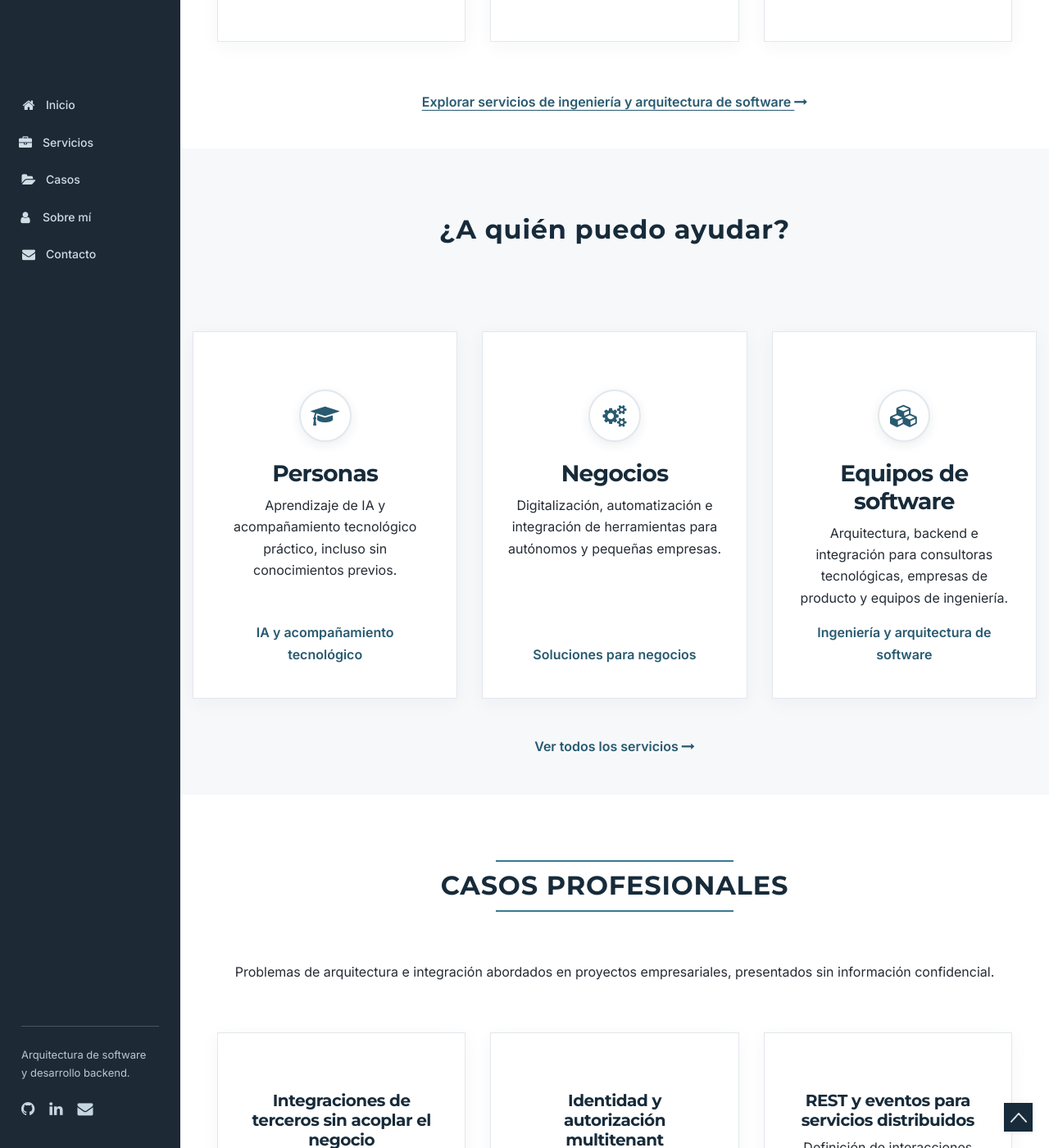
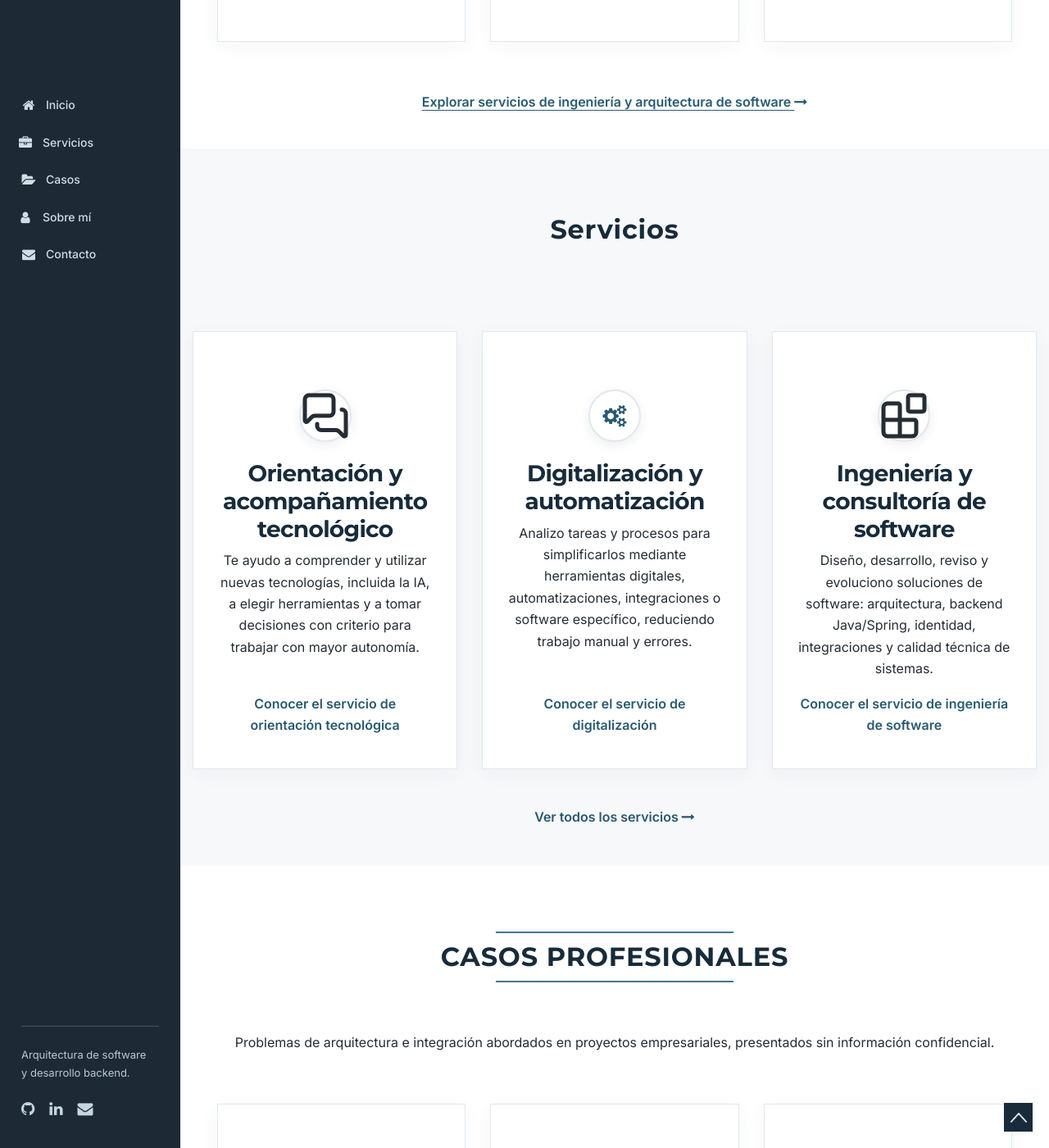
Before and after one commit to dabiz-me/dabiz.me, a Jekyll site: the page built from index.html, in a window 1280 px wide and 1400 px high, scrolled down 1266 px. Shown: the whole window at 82% size. Built offline with Jekyll 4.4.1, drawn with Linux system fonts in a browser that asks for light colours.

Commit message:
refactor(v3.1): clarify three independent landing services and align two requested icons

```diff
--- a/_includes/audience_section.html
+++ b/_includes/audience_section.html
@@ -1,29 +1,35 @@
+<!-- Three independent services, not a step-by-step process. -->
 <section class="full-page clearfix dabiz-audiences" id="services" aria-labelledby="audiences-title">
   <div class="container-fluid">
-    <div class="section-title text-center"><div class="border-center"></div><h2 id="audiences-title">¿A quién puedo ayudar?</h2><div class="border-center"></div></div>
+    <div class="section-title text-center">
+      <div class="border-center"></div>
+      <h2 id="audiences-title">Servicios</h2>
+      <div class="border-center"></div>
+    </div>
     <div class="row">
       <div class="col-lg-4 col-md-6 dabiz-audience-column">
         <article class="services-box text-center">
-          <div class="services-box-logo dabiz-audience-icon" aria-hidden="true"><i class="fa fa-graduation-cap"></i></div>
-          <h3>Personas</h3>
-          <p>Aprendizaje de IA y acompañamiento tecnológico práctico, incluso sin conocimientos previos.</p>
-          <a href="{{ '/ia-y-tecnologia/' | relative_url }}">IA y acompañamiento tecnológico</a>
+          <div class="services-box-logo dabiz-audience-icon" aria-hidden="true"><svg xmlns="http://www.w3.org/2000/svg" viewBox="0 0 24 24" fill="none" stroke="currentColor" stroke-width="2" stroke-linecap="round" stroke-linejoin="round" aria-hidden="true"><path d="M16 10a2 2 0 0 1-2 2H6.828a2 2 0 0 0-1.414.586l-2.202 2.202A.71.71 0 0 1 2 14.286V4a2 2 0 0 1 2-2h10a2 2 0 0 1 2 2z"/><path d="M20 9a2 2 0 0 1 2 2v10.286a.71.71 0 0 1-1.212.502l-2.202-2.202A2 2 0 0 0 17.172 19H10a2 2 0 0 1-2-2v-1"/></svg></div>
+          <h3>Orientación y acompañamiento tecnológico</h3>
+          <p>Te ayudo a comprender y utilizar nuevas tecnologías, incluida la IA, a elegir herramientas y a tomar decisiones con criterio para trabajar con mayor autonomía.</p>
+          <a href="{{ '/ia-y-tecnologia/' | relative_url }}">Conocer el servicio de orientación tecnológica</a>
         </article>
       </div>
       <div class="col-lg-4 col-md-6 dabiz-audience-column">
         <article class="services-box text-center">
+          <!-- Icon pending: V2.1 integration resource has three squares, not the requested three circles. -->
           <div class="services-box-logo dabiz-audience-icon" aria-hidden="true"><i class="fa fa-cogs"></i></div>
-          <h3>Negocios</h3>
-          <p>Digitalización, automatización e integración de herramientas para autónomos y pequeñas empresas.</p>
-          <a href="{{ '/soluciones-negocios/' | relative_url }}">Soluciones para negocios</a>
+          <h3>Digitalización y automatización</h3>
+          <p>Analizo tareas y procesos para simplificarlos mediante herramientas digitales, automatizaciones, integraciones o software específico, reduciendo trabajo manual y errores.</p>
+          <a href="{{ '/soluciones-negocios/' | relative_url }}">Conocer el servicio de digitalización</a>
         </article>
       </div>
       <div class="col-lg-4 col-md-6 dabiz-audience-column">
         <article class="services-box text-center">
-          <div class="services-box-logo dabiz-audience-icon" aria-hidden="true"><i class="fa fa-cubes"></i></div>
-          <h3>Equipos de software</h3>
-          <p>Arquitectura, backend e integración para consultoras tecnológicas, empresas de producto y equipos de ingeniería.</p>
-          <a href="{{ '/ingenieria-software/' | relative_url }}">Ingeniería y arquitectura de software</a>
+          <div class="services-box-logo dabiz-audience-icon" aria-hidden="true"><svg xmlns="http://www.w3.org/2000/svg" viewBox="0 0 24 24" fill="none" stroke="currentColor" stroke-width="2" stroke-linecap="round" stroke-linejoin="round" aria-hidden="true"><path d="M10 22V7a1 1 0 0 0-1-1H4a2 2 0 0 0-2 2v12a2 2 0 0 0 2 2h12a2 2 0 0 0 2-2v-5a1 1 0 0 0-1-1H2"/><rect x="14" y="2" width="8" height="8" rx="1"/></svg></div>
+          <h3>Ingeniería y consultoría de software</h3>
+          <p>Diseño, desarrollo, reviso y evoluciono soluciones de software: arquitectura, backend Java/Spring, identidad, integraciones y calidad técnica de sistemas.</p>
+          <a href="{{ '/ingenieria-software/' | relative_url }}">Conocer el servicio de ingeniería de software</a>
         </article>
       </div>
     </div>
```
